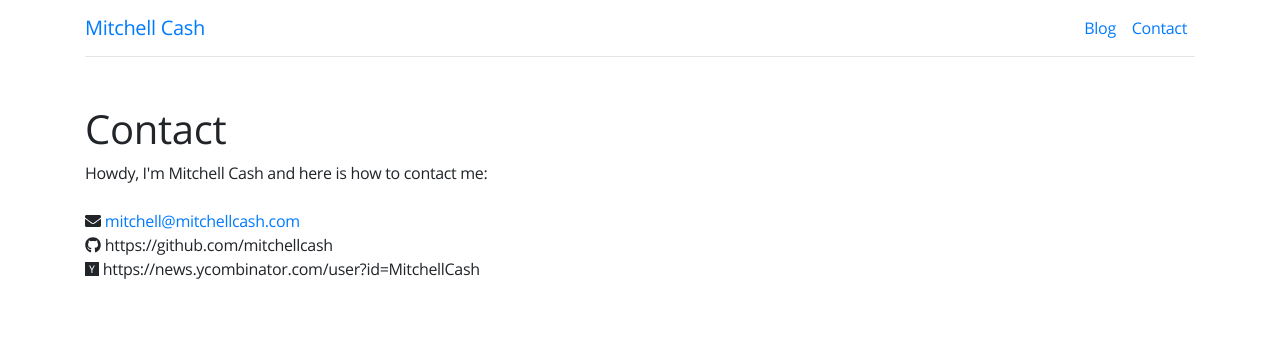
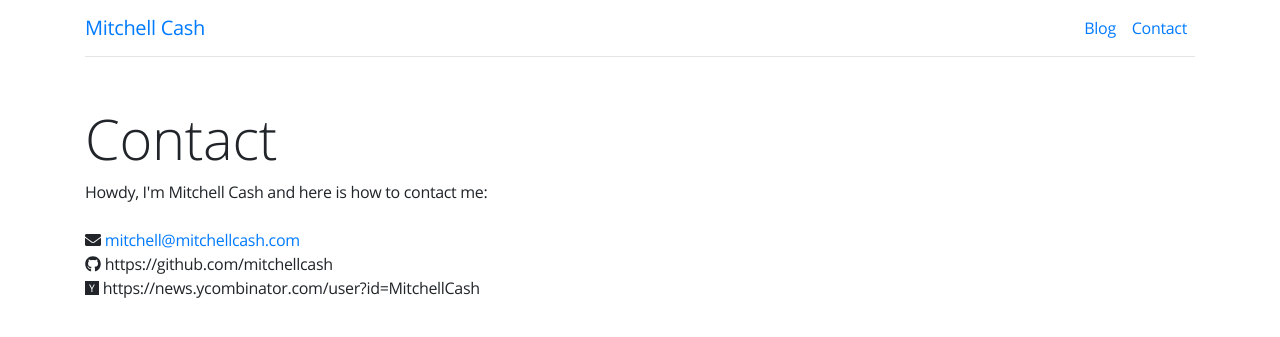
Before and after one commit to MitchellCash/mitchellcash.com, a Jekyll site: the page built from contact.html, in a window 1280 px wide. Shown: the top 337 px of the page. Built offline with Jekyll 4.4.1, drawn with Linux system fonts in a browser that asks for light colours; nearby versions of some CDN libraries.

Commit message:
Update contact page heading style

```diff
--- a/contact.html
+++ b/contact.html
@@ -3,7 +3,7 @@ layout: base
 title: Contact
 ---
 
-<h1>{{ page.title }}</h1>
+<h1 class="display-4">{{ page.title }}</h1>
 
 <p>
     Howdy, I'm Mitchell Cash and here is how to contact me:
```
